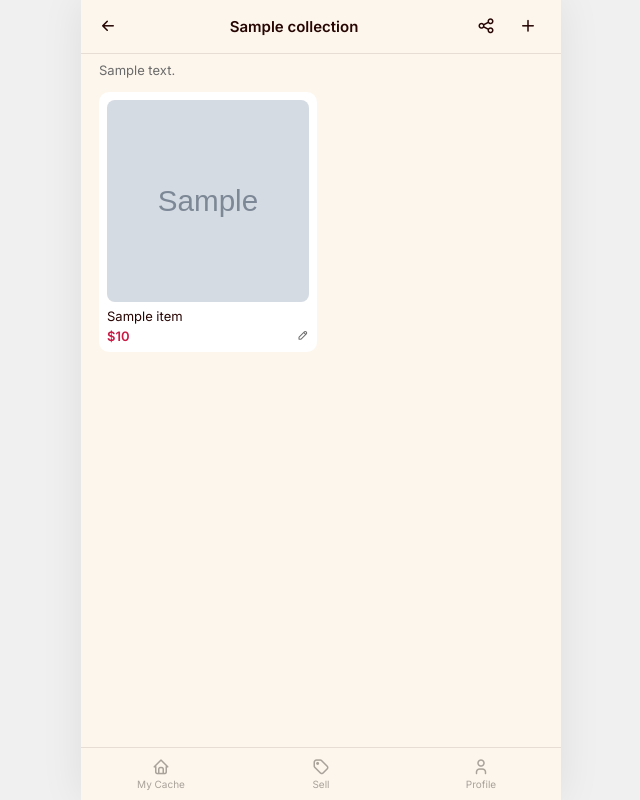
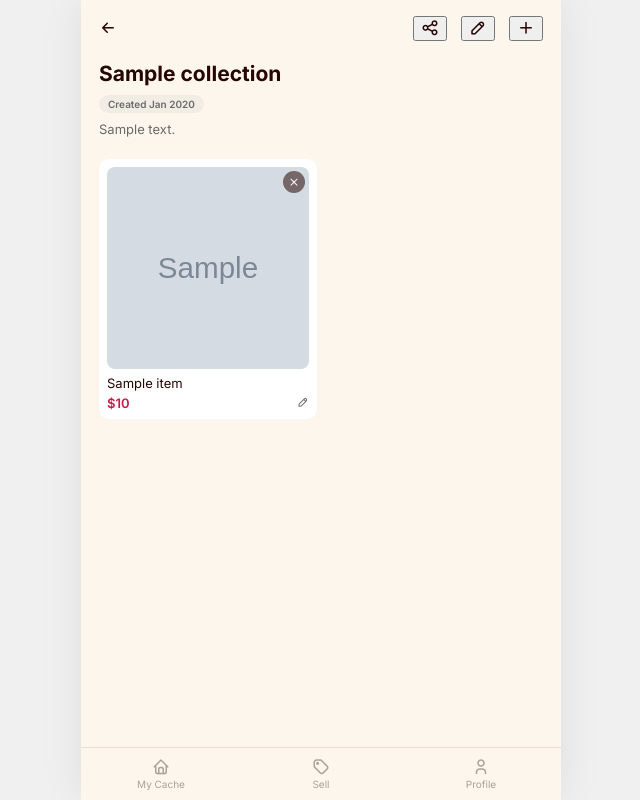
Before and after one commit to hollenbachgina-byte/cache, a Flask app: page /collections/1 in a window 1280 px wide. Shown: the whole page, without its empty margins (319-959 px from the left). Run offline with Flask 3, Linux system fonts and the light colour scheme; a user stored in the database is signed in; tables that the repository leaves empty hold one stand-in row (values such as "Sample post"); grey boxes marked "Sample" are stand-in pictures; parts of the project's set-up code (start-up, migrations or seed data) failed here and were passed over; some web fonts are replaced.

Commit message:
Feedback Round 2, Sections 7-8: collections owner view + public view
Section 7 (owner view):
- Header restructured: back arrow stays top-left, share/edit/add-item
  icons grouped top-right, title moved out of the header row entirely
  into a new info block below (collection name, bold + prominent ->
  Created [Month Year] tag -> description, only rendered if set).
- New POST /collections/<id>/edit (name + description) behind an
  inline reveal-on-tap panel, same pattern as create-collection.
- New POST /collections/<id>/item/<id>/remove — unlinks the
  CollectionItem row only, the Item itself is untouched. Confirmed via
  curl: item stays reachable at /item/<id> after removal. Confirmation
  modal before removing (low-stakes/reversible, but still a real
  action).
- New category filter above the item grid (owner's own view of what's
  already in the collection) — separate from the existing add-items
  picker's filter+search, so this page now has two independent filter
  UIs. Had to namespace both carefully (scoped queries within
  #collection-items-scope / #add-items-scope) since they'd otherwise
  collide on the same data-attribute selectors.
- Kept the existing price-edit pencil alongside the new x removal icon
  on each card, reading "show only an x icon" as "no sold/archive
  chip," not as removing already-built, explicitly-requested asking-
  price editing — flagged to Gina as an interpretation call.
- Success modal restructured: checkmark icon -> "Success!" -> "Here's
  a link to your new collection." -> "Share wherever you want" as
  three separate lines instead of two merged ones.

Section 8 (public view): added the same "Created [Month Year]" tag.
Back-to-collection context on the public item detail page was already
correct from the original build (scoped by share_token, not a bare
dashboard link) — verified, no change needed.

Verified via curl: header icons/info-block/created-tag all render
correctly; edit persists name+description; remove unlinks without
deleting the item; both new routes 404 for a second test user (owner-
only); item-grid filter renders only when >1 category present.

```diff
--- a/app/routes/collections.py
+++ b/app/routes/collections.py
@@ -55,6 +55,19 @@ def collection_detail(collection_id):
     )
 
 
+@collections_bp.route("/collections/<int:collection_id>/edit", methods=["POST"])
+@login_required
+def edit_collection(collection_id):
+    collection = _get_owned_collection_or_404(collection_id)
+    name = request.form.get("name", "").strip()
+    description = request.form.get("description", "").strip()
+    if name:
+        collection.name = name
+        collection.description = description or None
+        db.session.commit()
+    return redirect(url_for("collections.collection_detail", collection_id=collection.id))
+
+
 @collections_bp.route("/collections/<int:collection_id>/add_item", methods=["POST"])
 @login_required
 def add_item_to_collection(collection_id):
@@ -67,6 +80,18 @@ def add_item_to_collection(collection_id):
         if item:
             db.session.add(CollectionItem(collection_id=collection.id, item_id=item.id))
 
+    db.session.commit()
+    return redirect(url_for("collections.collection_detail", collection_id=collection.id))
+
+
+@collections_bp.route("/collections/<int:collection_id>/item/<int:item_id>/remove", methods=["POST"])
+@login_required
+def remove_item_from_collection(collection_id, item_id):
+    collection = _get_owned_collection_or_404(collection_id)
+    collection_item = CollectionItem.query.filter_by(
+        collection_id=collection.id, item_id=item_id
+    ).first_or_404()
+    db.session.delete(collection_item)  # unlinks only — the Item itself is untouched
     db.session.commit()
     return redirect(url_for("collections.collection_detail", collection_id=collection.id))
 
--- a/app/static/css/tokens.css
+++ b/app/static/css/tokens.css
@@ -867,6 +867,12 @@ textarea.field-input {
   margin: 0 0 6px;
 }
 
+.modal-header-text {
+  font-size: 13px;
+  font-weight: 600;
+  margin: 0 0 4px;
+}
+
 .modal-body {
   font-size: 12px;
   color: var(--color-muted);
@@ -1163,11 +1169,44 @@ textarea.field-input {
 }
 
 /* Collection detail */
+.collection-header-icons {
+  display: flex;
+  gap: 14px;
+  align-items: center;
+}
+
+.collection-info-block {
+  padding: 4px 18px 8px;
+}
+
+.collection-name {
+  font-size: 21px;
+  font-weight: 700;
+  margin: 0 0 6px;
+}
+
+.created-tag {
+  display: inline-block;
+  padding: 3px 9px;
+  background: #f2ede4;
+  color: var(--color-muted);
+  border-radius: 999px;
+  font-size: 10px;
+  font-weight: 600;
+}
+
 .collection-description {
   font-size: 13px;
   color: var(--color-muted);
-  padding: 8px 18px 0;
+  padding: 8px 0 0;
   margin: 0;
+}
+
+.edit-collection-panel {
+  margin: 0 18px 14px;
+  background: #fff;
+  border-radius: 10px;
+  padding: 10px;
 }
 
 .collection-item-card {
@@ -1175,6 +1214,25 @@ textarea.field-input {
   border-radius: 10px;
   padding: 8px;
   color: var(--color-text);
+  position: relative;
+}
+
+.remove-item-btn {
+  position: absolute;
+  top: 12px;
+  right: 12px;
+  width: 22px;
+  height: 22px;
+  background: rgba(38, 5, 3, 0.55);
+  color: #fff;
+  border: none;
+  border-radius: 50%;
+  display: flex;
+  align-items: center;
+  justify-content: center;
+  font-size: 12px;
+  cursor: pointer;
+  z-index: 2;
 }
 
 /* Owner view wraps a nested <a> (photo/name only — price editing lives
--- a/app/templates/collections/detail.html
+++ b/app/templates/collections/detail.html
@@ -1,27 +1,69 @@
 {% extends "app_base.html" %}
 {% block title %}{{ collection.name }}{% endblock %}
 {% block app_content %}
-<div class="header-bar">
+<div class="header-bar" style="border-bottom:none;">
   <a href="{{ url_for('profile.profile') }}" class="back-link"><i class="ti ti-arrow-left"></i></a>
-  <span style="font-size:15px; font-weight:600;">{{ collection.name }}</span>
-  <div style="display:flex; gap:12px; align-items:center;">
-    <button type="button" class="back-link" data-open-share-modal aria-label="Share" style="background:none; border:none; cursor:pointer;">
+  <div class="collection-header-icons">
+    <button type="button" class="back-link" data-open-share-modal aria-label="Share">
       <i class="ti ti-share"></i>
     </button>
-    <button type="button" class="back-link" data-toggle-add-items aria-label="Add items" style="background:none; border:none; cursor:pointer;">
+    <button type="button" class="back-link" data-toggle-edit-collection aria-label="Edit collection">
+      <i class="ti ti-pencil"></i>
+    </button>
+    <button type="button" class="back-link" data-toggle-add-items aria-label="Add items">
       <i class="ti ti-plus"></i>
     </button>
   </div>
 </div>
 
+<div class="collection-info-block">
+  <h1 class="collection-name">{{ collection.name }}</h1>
+  <span class="created-tag">Created {{ collection.created_at.strftime('%b %Y') }}</span>
   {% if collection.description %}
   <p class="collection-description">{{ collection.description }}</p>
   {% endif %}
+</div>
 
+<div class="edit-collection-panel" data-edit-collection-panel style="display:none;">
+  <form method="post" action="{{ url_for('collections.edit_collection', collection_id=collection.id) }}" class="create-collection-form">
+    <input type="text" name="name" value="{{ collection.name }}" required>
+    <textarea name="description" placeholder="Add a short description (optional)">{{ collection.description or '' }}</textarea>
+    <button type="submit">Save</button>
+  </form>
+</div>
+
+<div id="collection-items-scope">
   {% if collection.collection_items %}
+  {% set item_categories = collection.collection_items|map(attribute='item')|map(attribute='category')|unique|sort %}
+  {% if item_categories|length > 1 %}
+  <div class="filters-row">
+    <div class="filters-wrap">
+      <button type="button" class="filters-btn" data-filters-toggle>Filters ▾</button>
+      <div class="filters-panel" data-filters-panel>
+        <div class="filters-panel-body">
+          {% for category in item_categories %}
+          <label class="filter-checkbox">
+            <input type="checkbox" value="{{ category }}" data-category-filter-checkbox>
+            <span class="checkbox-box"></span>
+            <span>{{ category }}</span>
+          </label>
+          {% endfor %}
+        </div>
+        <div class="filters-actions">
+          <button type="button" class="btn-clear" data-clear-filters>Clear</button>
+          <button type="button" class="btn-apply" data-apply-filters>Apply</button>
+        </div>
+      </div>
+    </div>
+  </div>
+  {% endif %}
+
   <div class="item-grid">
     {% for ci in collection.collection_items %}
-  <div class="collection-item-card">
+    <div class="collection-item-card" data-item-row data-category="{{ ci.item.category }}">
+      <button type="button" class="remove-item-btn" data-open-remove-modal="{{ ci.item_id }}" aria-label="Remove from collection">
+        <i class="ti ti-x"></i>
+      </button>
       <a href="/item/{{ ci.item.id }}">
         <div class="item-card-photo" style="background-image:url('{{ ci.item.photo_url }}');"></div>
         <p class="item-card-name">{{ ci.item.name }}</p>
@@ -42,16 +84,20 @@
         <input type="number" name="asking_price" step="0.01" min="0" value="{{ ci.asking_price if ci.asking_price is not none else '' }}" placeholder="{{ '{:,.0f}'.format(ci.item.resale_value) }}">
         <button type="submit">Save</button>
       </form>
+      <form method="post" action="{{ url_for('collections.remove_item_from_collection', collection_id=collection.id, item_id=ci.item_id) }}" data-remove-form="{{ ci.item_id }}" style="display:none;"></form>
     </div>
     {% endfor %}
   </div>
+  <p class="empty-collections" data-no-matches style="display:none; text-align:center;">No items match.</p>
   {% else %}
   <div class="empty-state">
     <p class="empty-state-title">No items in this collection yet</p>
     <p class="empty-state-body">Tap + to add items from your Cache.</p>
   </div>
   {% endif %}
+</div>
 
+<div id="add-items-scope">
   <div class="add-items-picker" data-add-items-picker style="display:none;">
     {% if available_items %}
     {% set available_categories = available_items|map(attribute='category')|unique|sort %}
@@ -94,11 +140,14 @@
     <p class="empty-collections">All your items are already in this collection.</p>
     {% endif %}
   </div>
+</div>
 
 <div class="modal-overlay" data-share-modal{{ ' style=display:flex;' if just_created }}>
   <div class="modal-card">
-    <p class="modal-title">Success! Here's your new collection link</p>
-    <p class="modal-body">Share wherever you want.</p>
+    <div class="success-icon" style="width:48px; height:48px; margin-bottom:14px;"><i class="ti ti-check"></i></div>
+    <p class="modal-title">Success!</p>
+    <p class="modal-header-text">Here's a link to your new collection.</p>
+    <p class="modal-body">Share wherever you want</p>
     <div class="share-url-box">
       <input type="text" value="{{ share_url }}" readonly data-share-url-input>
       <button type="button" data-copy-share-url aria-label="Copy link"><i class="ti ti-copy"></i></button>
@@ -107,21 +156,32 @@
     <button type="button" class="btn-outline" data-close-share-modal style="margin-top:12px;">Close</button>
   </div>
 </div>
+
+<div class="modal-overlay" data-remove-modal>
+  <div class="modal-card">
+    <div class="modal-icon-circle"><i class="ti ti-x"></i></div>
+    <p class="modal-title">Remove this item?</p>
+    <p class="modal-body">It stays in your Cache — this only takes it out of this collection.</p>
+    <button type="button" class="btn-danger" data-confirm-remove>Remove item</button>
+    <button type="button" class="btn-outline" data-close-remove-modal>Cancel</button>
+  </div>
+</div>
 {% endblock %}
 
 {% block extra_scripts %}
 <script>
   document.addEventListener("DOMContentLoaded", function () {
-    var toggle = document.querySelector("[data-toggle-add-items]");
-    var picker = document.querySelector("[data-add-items-picker]");
-    if (toggle && picker) {
-      toggle.addEventListener("click", function () {
-        picker.style.display = picker.style.display === "none" ? "block" : "none";
-      });
-    }
+    function setupFilterScope(root, opts) {
+      if (!root) return;
+      var filtersToggle = root.querySelector("[data-filters-toggle]");
+      var filtersPanel = root.querySelector("[data-filters-panel]");
+      var searchInput = opts.search ? root.querySelector("[data-item-search]") : null;
+      var categoryCheckboxes = root.querySelectorAll("[data-category-filter-checkbox]");
+      var itemRows = root.querySelectorAll("[data-item-row]");
+      var noMatches = root.querySelector("[data-no-matches]");
+      var clearBtn = root.querySelector("[data-clear-filters]");
+      var applyBtn = root.querySelector("[data-apply-filters]");
 
-    var filtersToggle = document.querySelector("[data-filters-toggle]");
-    var filtersPanel = document.querySelector("[data-filters-panel]");
       if (filtersToggle && filtersPanel) {
         filtersToggle.addEventListener("click", function () {
           filtersPanel.classList.toggle("open");
@@ -133,14 +193,6 @@
         });
       }
 
-    var searchInput = document.querySelector("[data-item-search]");
-    var categoryCheckboxes = document.querySelectorAll("[data-category-filter-checkbox]");
-    var itemRows = document.querySelectorAll("[data-item-row]");
-    var noMatches = document.querySelector("[data-no-matches]");
-    var clearBtn = document.querySelector("[data-clear-filters]");
-    var applyBtn = document.querySelector("[data-apply-filters]");
-    var filtersBtnLabel = filtersToggle;
-
       function selectedCategories() {
         var selected = [];
         categoryCheckboxes.forEach(function (cb) {
@@ -150,23 +202,23 @@
       }
 
       function applyFilters() {
-      var query = (searchInput.value || "").trim().toLowerCase();
+        var query = searchInput ? (searchInput.value || "").trim().toLowerCase() : "";
         var categories = selectedCategories();
         var visibleCount = 0;
 
         itemRows.forEach(function (row) {
-        var matchesSearch = !query || row.dataset.name.indexOf(query) !== -1;
+          var matchesSearch = !query || (row.dataset.name || "").indexOf(query) !== -1;
           var matchesCategory = !categories.length || categories.indexOf(row.dataset.category) !== -1;
           var visible = matchesSearch && matchesCategory;
-        row.style.display = visible ? "flex" : "none";
+          row.style.display = visible ? (opts.rowDisplay || "block") : "none";
           if (visible) visibleCount++;
         });
 
         if (noMatches) noMatches.style.display = visibleCount === 0 ? "block" : "none";
 
-      if (filtersBtnLabel) {
-        filtersBtnLabel.textContent = categories.length ? "Filters (" + categories.length + ") ▾" : "Filters ▾";
-        filtersBtnLabel.classList.toggle("active", categories.length > 0);
+        if (filtersToggle) {
+          filtersToggle.textContent = categories.length ? "Filters (" + categories.length + ") ▾" : "Filters ▾";
+          filtersToggle.classList.toggle("active", categories.length > 0);
         }
       }
 
@@ -184,6 +236,26 @@
           filtersPanel.classList.remove("open");
         });
       }
+    }
+
+    setupFilterScope(document.querySelector("#collection-items-scope"), { search: false, rowDisplay: "block" });
+    setupFilterScope(document.querySelector("#add-items-scope"), { search: true, rowDisplay: "flex" });
+
+    var addToggle = document.querySelector("[data-toggle-add-items]");
+    var addPicker = document.querySelector("[data-add-items-picker]");
+    if (addToggle && addPicker) {
+      addToggle.addEventListener("click", function () {
+        addPicker.style.display = addPicker.style.display === "none" ? "block" : "none";
+      });
+    }
+
+    var editToggle = document.querySelector("[data-toggle-edit-collection]");
+    var editPanel = document.querySelector("[data-edit-collection-panel]");
+    if (editToggle && editPanel) {
+      editToggle.addEventListener("click", function () {
+        editPanel.style.display = editPanel.style.display === "none" ? "block" : "none";
+      });
+    }
 
     // Per-item asking-price inline edit toggle
     document.querySelectorAll("[data-toggle-price-edit]").forEach(function (btn) {
@@ -199,6 +271,31 @@
         }
       });
     });
+
+    // Remove-from-collection confirmation
+    var removeModal = document.querySelector("[data-remove-modal]");
+    var pendingRemoveItemId = null;
+    document.querySelectorAll("[data-open-remove-modal]").forEach(function (btn) {
+      btn.addEventListener("click", function () {
+        pendingRemoveItemId = btn.getAttribute("data-open-remove-modal");
+        if (removeModal) removeModal.classList.add("open");
+      });
+    });
+    var closeRemoveBtn = document.querySelector("[data-close-remove-modal]");
+    if (closeRemoveBtn && removeModal) {
+      closeRemoveBtn.addEventListener("click", function () {
+        removeModal.classList.remove("open");
+        pendingRemoveItemId = null;
+      });
+    }
+    var confirmRemoveBtn = document.querySelector("[data-confirm-remove]");
+    if (confirmRemoveBtn) {
+      confirmRemoveBtn.addEventListener("click", function () {
+        if (!pendingRemoveItemId) return;
+        var form = document.querySelector('[data-remove-form="' + pendingRemoveItemId + '"]');
+        if (form) form.submit();
+      });
+    }
 
     // Share modal
     var shareModal = document.querySelector("[data-share-modal]");
--- a/app/templates/collections/public.html
+++ b/app/templates/collections/public.html
@@ -14,6 +14,9 @@
   </div>
 
   <h1 class="public-collection-name">{{ collection.name }}</h1>
+  <div style="text-align:center; margin-bottom:8px;">
+    <span class="created-tag">Created {{ collection.created_at.strftime('%b %Y') }}</span>
+  </div>
   {% if collection.description %}
   <p class="public-collection-description">{{ collection.description }}</p>
   {% endif %}
```
Lines whose indentation alone changed are shown as unchanged.
